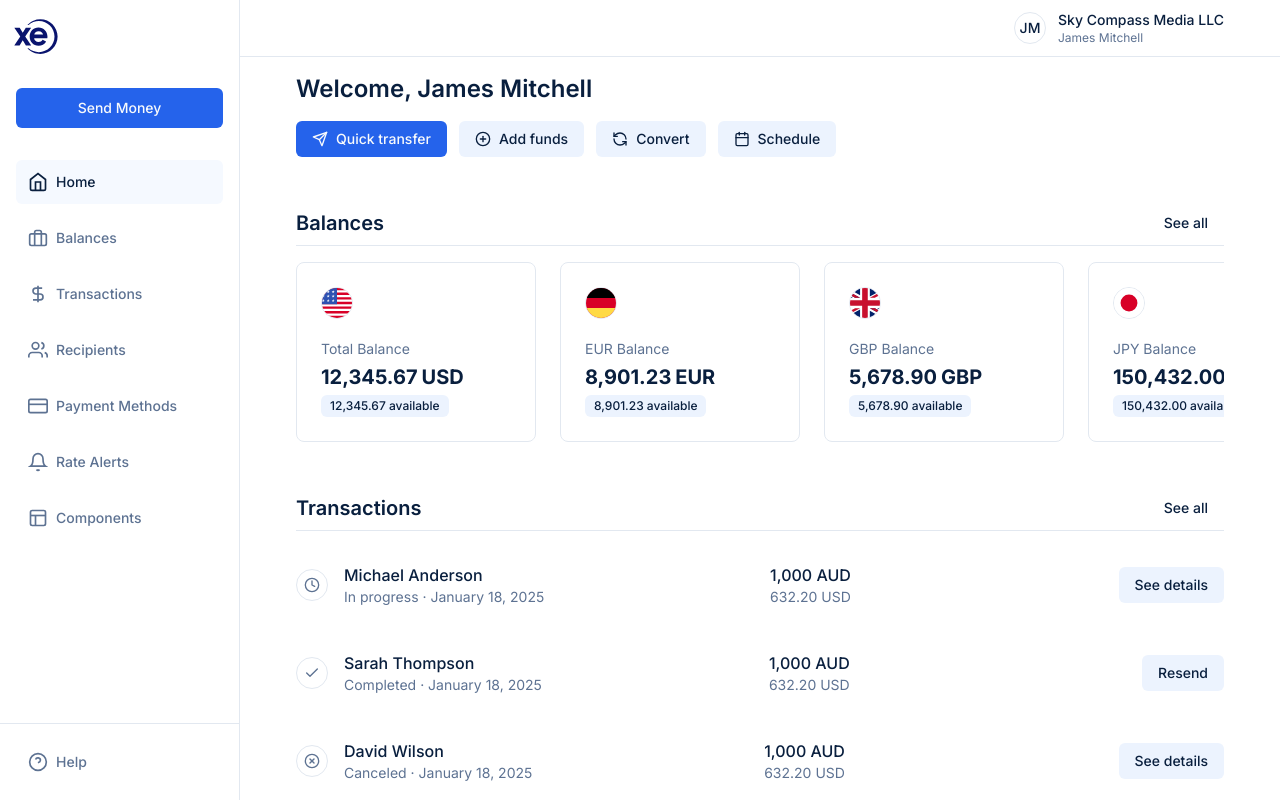
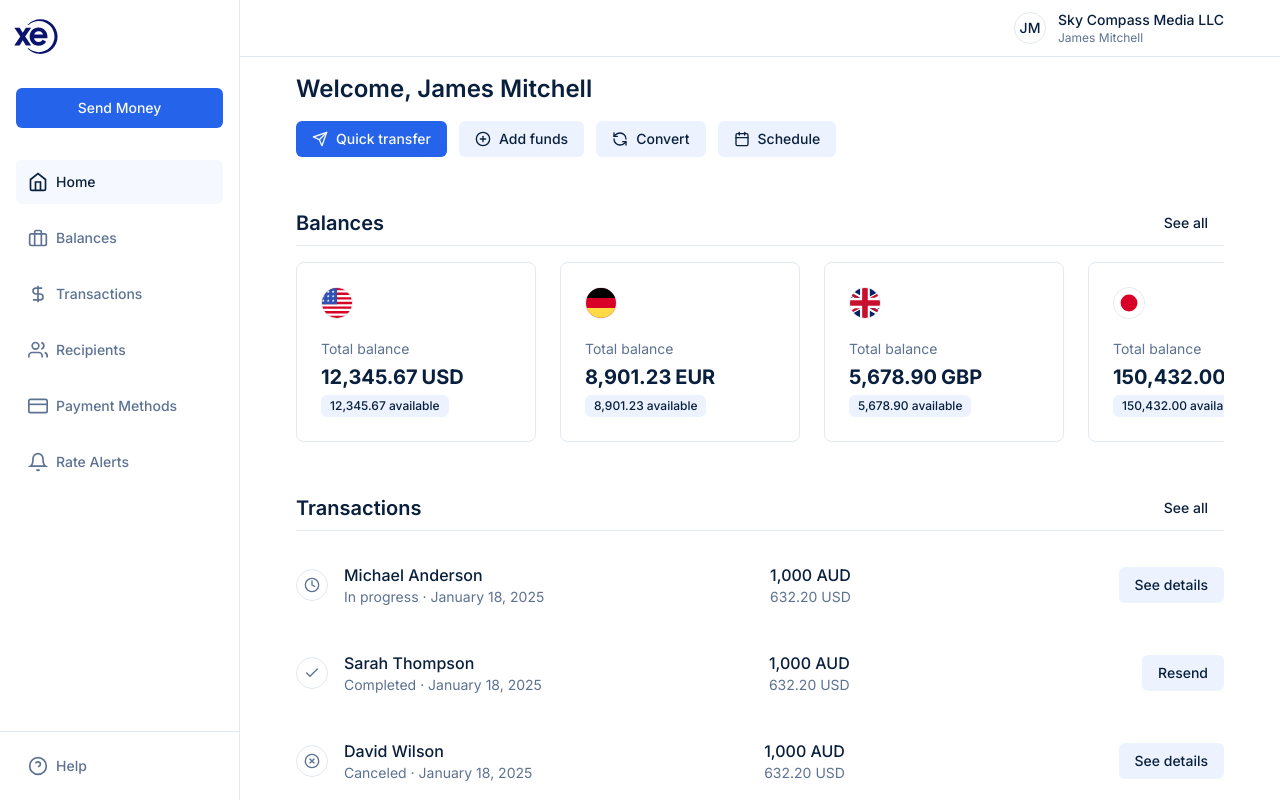
Before and after one commit to erreconzeta/xe-corporate, a React (Vite) app: page /home in a window 1280 px wide. Shown: the top 802 px of the page. Built offline with nearby package versions, Linux system fonts and the light colour scheme.

Commit message:
chore: simplify balance card titles to 'Total balance'

```diff
--- a/src/components/Sidebar.tsx
+++ b/src/components/Sidebar.tsx
@@ -1,10 +1,23 @@
 import { Link } from "react-router-dom"
 import { Button } from "./ui/button"
+import { Menu, X } from "lucide-react"
+import {
+  Sheet,
+  SheetContent,
+  SheetTrigger,
+  SheetClose,
+} from "@/components/ui/sheet"
 
-export function Sidebar() {
+interface SidebarContentProps {
+  className?: string;
+  isMobile?: boolean;
+}
+
+function SidebarContent({ className, isMobile = false }: SidebarContentProps) {
   return (
-    <div className="w-[240px] border-r border-input fixed top-0 bottom-0 flex flex-col">
-      {/* Logo section */}
+    <div className={`flex flex-col ${className} h-full`}>
+      {/* Logo section - hidden on mobile */}
+      {!isMobile && (
         <div className="p-2 shrink-0">
           <Link to="/" className="block">
             <div className="w-14 h-14">
@@ -12,36 +25,37 @@ export function Sidebar() {
             </div>
           </Link>
         </div>
+      )}
 
       {/* Send Money Button */}
-      <div className="p-4 shrink-0">
+      <div className={`p-4 shrink-0 ${isMobile ? "mt-12" : ""}`}>
         <Button className="w-full transition-colors duration-200" size="lg">Send Money</Button>
       </div>
 
       {/* Navigation Links */}
       <nav className="flex-1 overflow-y-auto">
-        <div className="space-y-3 p-4">
-          <Link to="/" className="flex items-center gap-2 px-3 py-3 text-sm font-medium rounded-md bg-accent transition-colors duration-200">
+        <div className={`space-y-3 p-4 ${isMobile ? "max-h-[calc(100vh-180px)] overflow-y-auto overflow-x-auto" : ""}`}>
+          <Link to="/" className={`flex items-center gap-2 px-3 py-3 text-sm font-medium rounded-md ${isMobile ? "min-w-[200px] whitespace-nowrap" : ""} bg-accent transition-colors duration-200`}>
             <svg xmlns="http://www.w3.org/2000/svg" className="h-5 w-5" viewBox="0 0 24 24" fill="none" stroke="currentColor" strokeWidth="2">
               <path d="M3 9l9-7 9 7v11a2 2 0 0 1-2 2H5a2 2 0 0 1-2-2z" />
               <polyline points="9 22 9 12 15 12 15 22" />
             </svg>
             Home
           </Link>
-          <Link to="/balances" className="flex items-center gap-2 px-3 py-3 text-sm font-medium rounded-md text-muted-foreground hover:bg-accent hover:text-accent-foreground transition-all duration-200">
+          <Link to="/balances" className={`flex items-center gap-2 px-3 py-3 text-sm font-medium rounded-md ${isMobile ? "min-w-[200px] whitespace-nowrap" : ""} text-muted-foreground hover:bg-accent hover:text-accent-foreground transition-all duration-200`}>
             <svg xmlns="http://www.w3.org/2000/svg" className="h-5 w-5" viewBox="0 0 24 24" fill="none" stroke="currentColor" strokeWidth="2">
               <rect x="2" y="7" width="20" height="14" rx="2" ry="2" />
               <path d="M16 21V5a2 2 0 0 0-2-2h-4a2 2 0 0 0-2 2v16" />
             </svg>
             Balances
           </Link>
-          <Link to="/transactions" className="flex items-center gap-2 px-3 py-3 text-sm font-medium rounded-md text-muted-foreground hover:bg-accent hover:text-accent-foreground transition-all duration-200">
+          <Link to="/transactions" className={`flex items-center gap-2 px-3 py-3 text-sm font-medium rounded-md ${isMobile ? "min-w-[200px] whitespace-nowrap" : ""} text-muted-foreground hover:bg-accent hover:text-accent-foreground transition-all duration-200`}>
             <svg xmlns="http://www.w3.org/2000/svg" className="h-5 w-5" viewBox="0 0 24 24" fill="none" stroke="currentColor" strokeWidth="2">
               <path d="M12 2v20M17 5H9.5a3.5 3.5 0 0 0 0 7h5a3.5 3.5 0 0 1 0 7H6" />
             </svg>
             Transactions
           </Link>
-          <Link to="/recipients" className="flex items-center gap-2 px-3 py-3 text-sm font-medium rounded-md text-muted-foreground hover:bg-accent hover:text-accent-foreground transition-all duration-200">
+          <Link to="/recipients" className={`flex items-center gap-2 px-3 py-3 text-sm font-medium rounded-md ${isMobile ? "min-w-[200px] whitespace-nowrap" : ""} text-muted-foreground hover:bg-accent hover:text-accent-foreground transition-all duration-200`}>
             <svg xmlns="http://www.w3.org/2000/svg" className="h-5 w-5" viewBox="0 0 24 24" fill="none" stroke="currentColor" strokeWidth="2">
               <path d="M17 21v-2a4 4 0 0 0-4-4H5a4 4 0 0 0-4 4v2" />
               <circle cx="9" cy="7" r="4" />
@@ -50,33 +64,25 @@ export function Sidebar() {
             </svg>
             Recipients
           </Link>
-          <Link to="/payment-methods" className="flex items-center gap-2 px-3 py-3 text-sm font-medium rounded-md text-muted-foreground hover:bg-accent hover:text-accent-foreground transition-all duration-200">
+          <Link to="/payment-methods" className={`flex items-center gap-2 px-3 py-3 text-sm font-medium rounded-md ${isMobile ? "min-w-[200px] whitespace-nowrap" : ""} text-muted-foreground hover:bg-accent hover:text-accent-foreground transition-all duration-200`}>
             <svg xmlns="http://www.w3.org/2000/svg" className="h-5 w-5" viewBox="0 0 24 24" fill="none" stroke="currentColor" strokeWidth="2">
               <rect x="1" y="4" width="22" height="16" rx="2" ry="2" />
               <line x1="1" y1="10" x2="23" y2="10" />
             </svg>
             Payment Methods
           </Link>
-          <Link to="/rate-alerts" className="flex items-center gap-2 px-3 py-3 text-sm font-medium rounded-md text-muted-foreground hover:bg-accent hover:text-accent-foreground transition-all duration-200">
+          <Link to="/rate-alerts" className={`flex items-center gap-2 px-3 py-3 text-sm font-medium rounded-md ${isMobile ? "min-w-[200px] whitespace-nowrap" : ""} text-muted-foreground hover:bg-accent hover:text-accent-foreground transition-all duration-200`}>
             <svg xmlns="http://www.w3.org/2000/svg" className="h-5 w-5" viewBox="0 0 24 24" fill="none" stroke="currentColor" strokeWidth="2">
               <path d="M18 8A6 6 0 0 0 6 8c0 7-3 9-3 9h18s-3-2-3-9" />
               <path d="M13.73 21a2 2 0 0 1-3.46 0" />
             </svg>
             Rate Alerts
           </Link>
-          <Link to="/components-new" className="flex items-center gap-2 px-3 py-3 text-sm font-medium rounded-md text-muted-foreground hover:bg-accent hover:text-accent-foreground transition-all duration-200">
-            <svg xmlns="http://www.w3.org/2000/svg" className="h-5 w-5" viewBox="0 0 24 24" fill="none" stroke="currentColor" strokeWidth="2">
-              <rect x="3" y="3" width="18" height="18" rx="2" ry="2" />
-              <line x1="3" y1="9" x2="21" y2="9" />
-              <line x1="9" y1="21" x2="9" y2="9" />
-            </svg>
-            Components
-          </Link>
         </div>
       </nav>
 
       {/* Help Link at bottom */}
-      <div className="p-4 border-t border-input shrink-0">
+      <div className="py-3 px-4 border-t border-input shrink-0">
         <Link to="/help" className="flex items-center gap-2 px-3 py-3 text-sm font-medium rounded-md text-muted-foreground hover:bg-accent">
           <svg xmlns="http://www.w3.org/2000/svg" className="h-5 w-5" viewBox="0 0 24 24" fill="none" stroke="currentColor" strokeWidth="2">
             <circle cx="12" cy="12" r="10" />
@@ -87,5 +93,44 @@ export function Sidebar() {
         </Link>
       </div>
     </div>
-  )
+  );
 }
+
+export function Sidebar() {
+  return (
+    <>
+      {/* Desktop Sidebar */}
+      <div className="hidden md:block">
+        <div className="w-[240px] border-r border-input fixed top-0 bottom-0 flex flex-col h-screen">
+          <SidebarContent />
+        </div>
+      </div>
+
+      {/* Mobile Header */}
+      <div className="md:hidden flex items-center justify-between h-14 px-4 border-b border-input w-full">
+        {/* Logo */}
+        <Link to="/" className="block">
+          <div className="w-10 h-10">
+            <img src="/XE logo.svg" alt="XE Logo" className="w-full h-full" />
+          </div>
+        </Link>
+
+        {/* Menu Button */}
+        <Sheet>
+          <SheetTrigger asChild>
+            <Button variant="ghost" size="icon" className="text-muted-foreground hover:text-foreground">
+              <Menu className="h-6 w-6" />
+            </Button>
+          </SheetTrigger>
+          <SheetContent side="right" className="p-0 w-[240px] [&>button:not(:first-child)]:hidden">
+            <SheetClose className="absolute right-4 top-4 rounded-sm opacity-70 ring-offset-background transition-opacity hover:opacity-100 focus:outline-none disabled:pointer-events-none data-[state=open]:bg-secondary">
+              <X className="h-6 w-6" />
+              <span className="sr-only">Close</span>
+            </SheetClose>
+            <SidebarContent isMobile className="h-full" />
+          </SheetContent>
+        </Sheet>
+      </div>
+    </>
+  );
+}
--- a/src/pages/HomeScreen.tsx
+++ b/src/pages/HomeScreen.tsx
@@ -84,37 +84,37 @@ export function HomeScreen() {
               <div className="overflow-x-auto">
                 <div className="flex gap-6 pb-4 min-w-max">
                   <BalanceCard
-                    title="Total Balance"
+                    title="Total balance"
                     amount="12,345.67"
                     currency="USD"
                     countryCode="US"
                   />
                   <BalanceCard
-                    title="EUR Balance"
+                    title="Total balance"
                     amount="8,901.23"
                     currency="EUR"
                     countryCode="DE"
                   />
                   <BalanceCard
-                    title="GBP Balance"
+                    title="Total balance"
                     amount="5,678.90"
                     currency="GBP"
                     countryCode="GB"
                   />
                   <BalanceCard
-                    title="JPY Balance"
+                    title="Total balance"
                     amount="150,432.00"
                     currency="JPY"
                     countryCode="JP"
                   />
                   <BalanceCard
-                    title="CAD Balance"
+                    title="Total balance"
                     amount="7,890.45"
                     currency="CAD"
                     countryCode="CA"
                   />
                   <BalanceCard
-                    title="AUD Balance"
+                    title="Total balance"
                     amount="9,123.78"
                     currency="AUD"
                     countryCode="AU"
```
Lines whose indentation alone changed are shown as unchanged.
